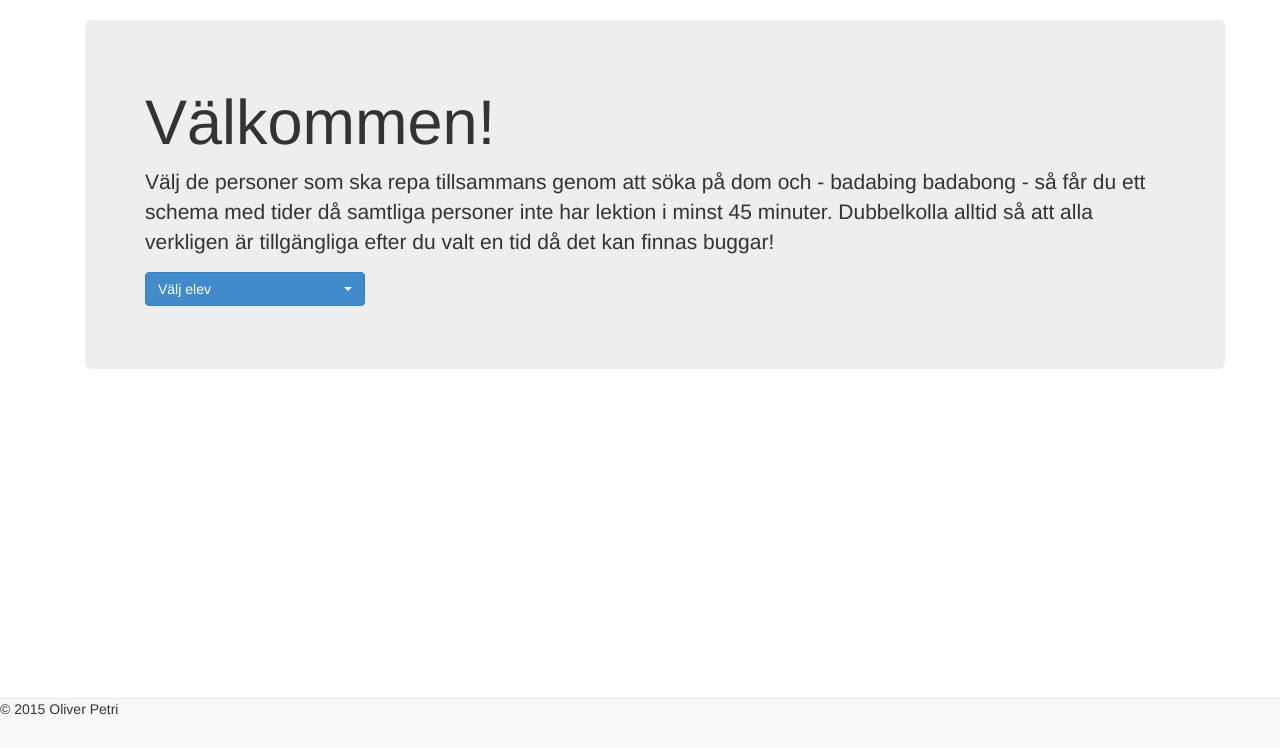
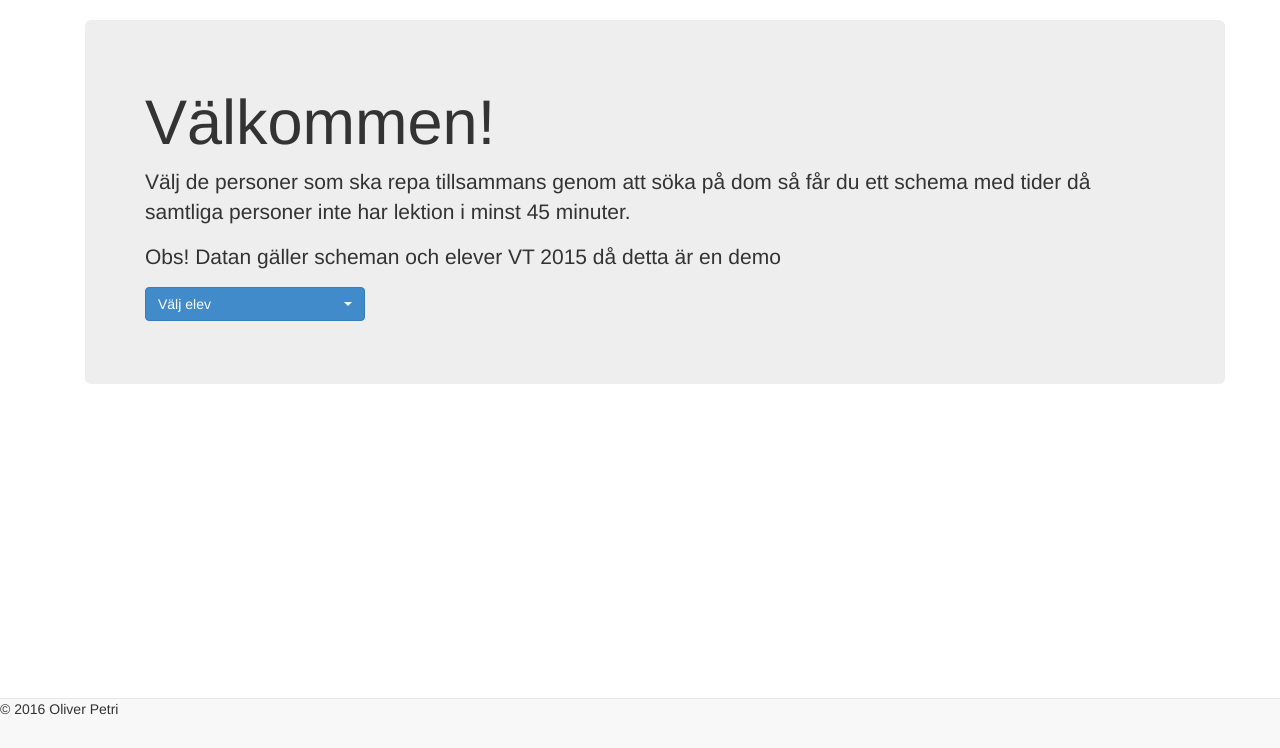
Before and after one commit to solivero/reptider, a Flask app: page /reptider/ in a window 1280 px wide. Shown: the part 52-800 px from the top of the page. Run offline with Flask 2, Linux system fonts and the light colour scheme; data that the repository does not hold is empty; some libraries are stand-ins or nearby versions.

Commit message:
Demoanpassning

```diff
--- a/app/templates/base.html
+++ b/app/templates/base.html
@@ -101,8 +101,8 @@
         <div id="push"></div>
     </div>
 
-    <nav class="navbar navbar-default navbar-fixed-bottom"
-            <p class="muted credit">© 2015 Oliver Petri</p>
+    <nav class="navbar navbar-default navbar-fixed-bottom">
+            <p class="muted credit">© 2016 Oliver Petri</p>
     </nav>
 
     {% block js_btm %}
--- a/app/templates/index.html
+++ b/app/templates/index.html
@@ -3,7 +3,7 @@
 <div class="container">
     <div class="jumbotron">
         <h1>Välkommen!</h1>
-        <p>Välj de personer som ska repa tillsammans genom att söka på dom och - badabing badabong - så får du ett schema med tider då samtliga personer inte har lektion i minst 45 minuter. Dubbelkolla alltid så att alla verkligen är tillgängliga efter du valt en tid då det kan finnas buggar!</p>
+        <p>Välj de personer som ska repa tillsammans genom att söka på dom så får du ett schema med tider då samtliga personer inte har lektion i minst 45 minuter.</p><p>Obs! Datan gäller scheman och elever VT 2015 då detta är en demo</p>
         <form role="search" action="" method="POST">
             <div class="form-group">
                 <select onchange="this.form.submit()" class="selectpicker" data-live-search="true" name="person" data-style="btn-primary">
```
